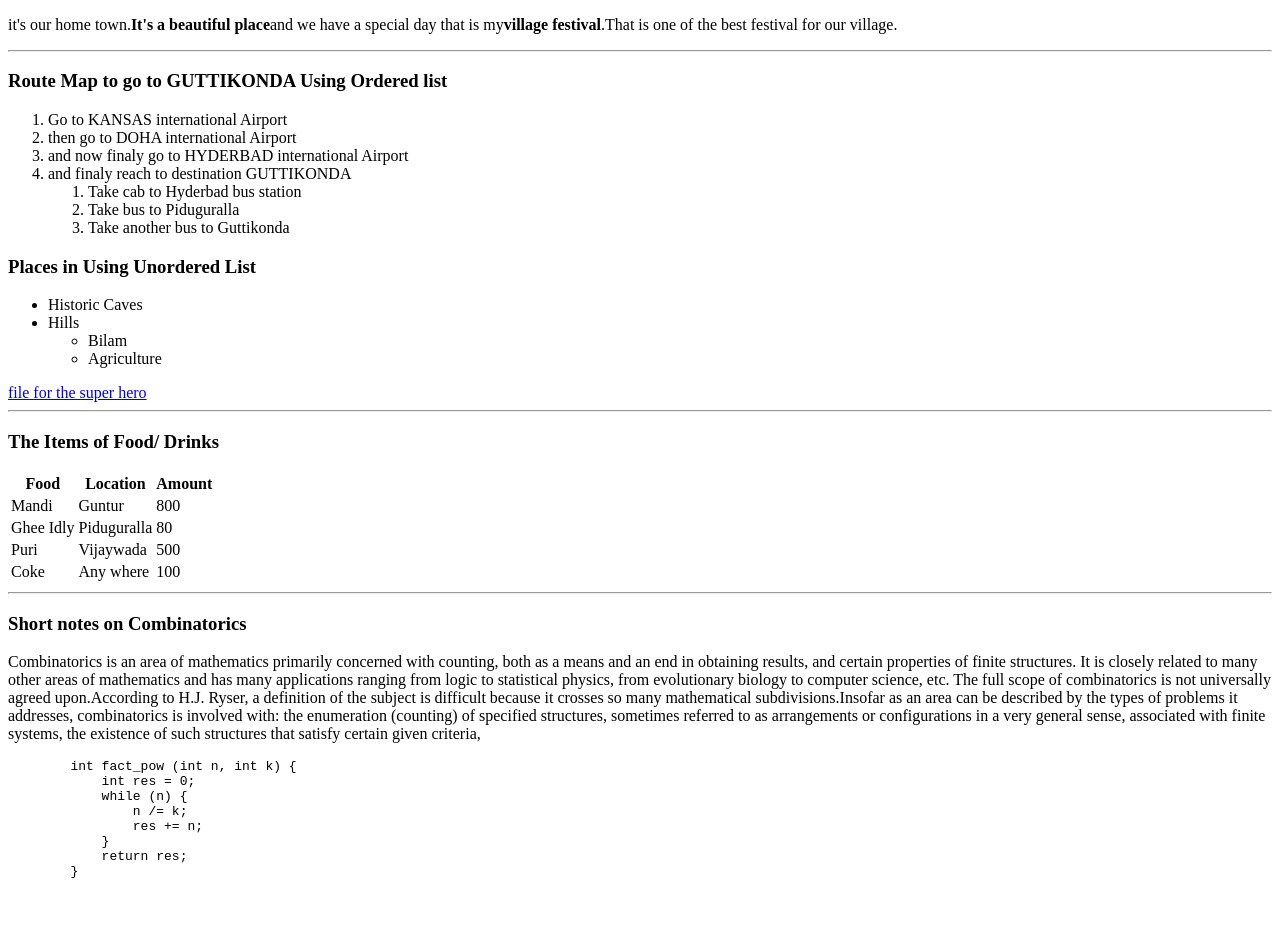
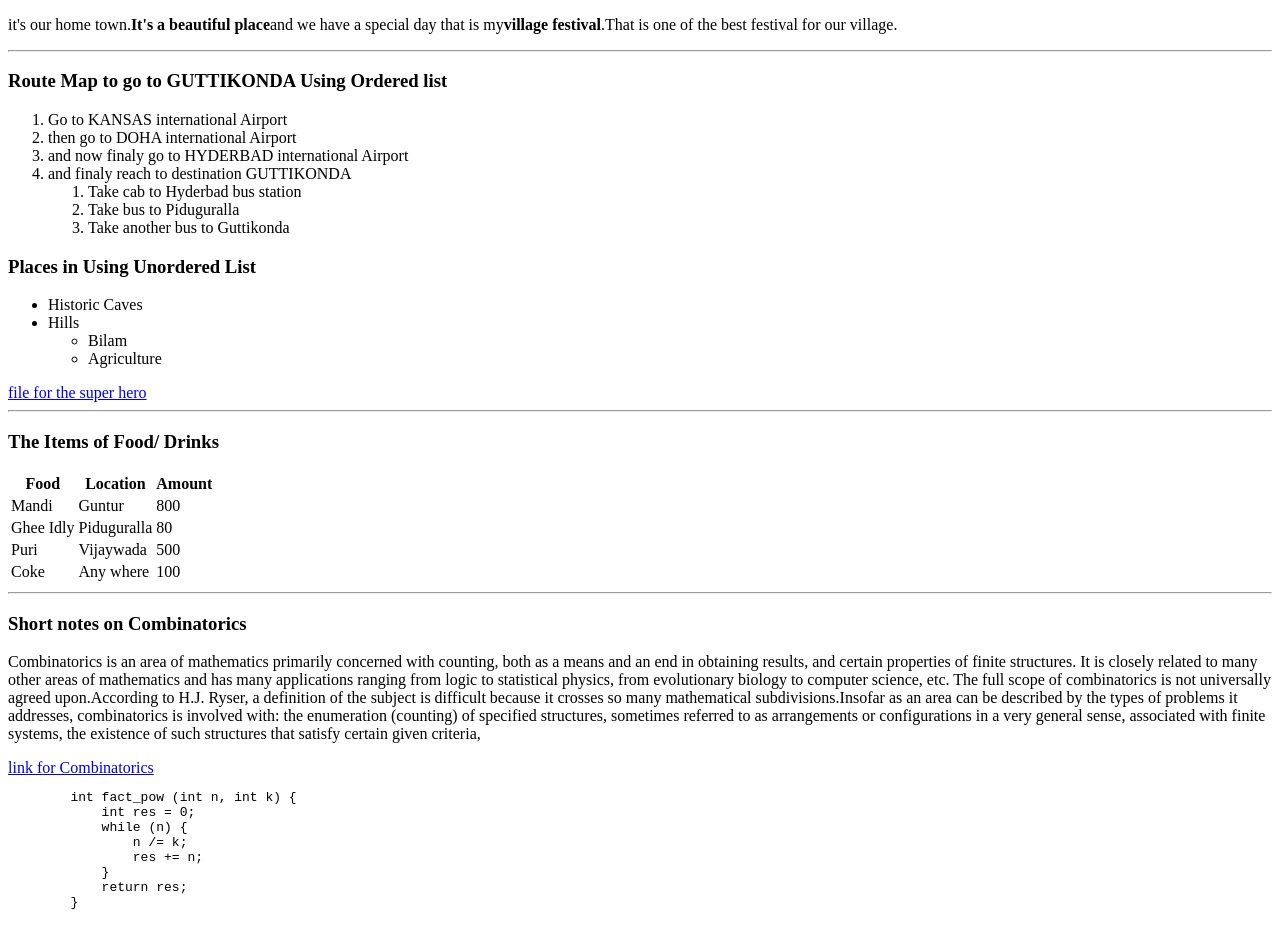
Before and after one commit to 44-563-WebApps-F21/webapps-f21-assignment-3-Mahesh5d5, a plain HTML site: page index.html in a window 1280 px wide. Shown: the part 105-1043 px from the top of the page. Before the commit the page ends 1012 px from the top, so only its background shows below. Drawn offline with Linux system fonts and the light colour scheme.

Commit message:
Update index.html

```diff
--- a/index.html
+++ b/index.html
@@ -66,6 +66,7 @@
        The full scope of combinatorics is not universally agreed upon.According to H.J. Ryser, a definition of the subject is difficult because it crosses so many mathematical subdivisions.Insofar as an area can be described by the types of problems it addresses, combinatorics is involved with:
        the enumeration (counting) of specified structures, sometimes referred to as arrangements or configurations in a very general sense, associated with finite systems,
        the existence of such structures that satisfy certain given criteria,</p>
+       <a href="https://en.wikipedia.org/wiki/Combinatorics">link for Combinatorics</a>
        <pre>
         int fact_pow (int n, int k) {
             int res = 0;
```
